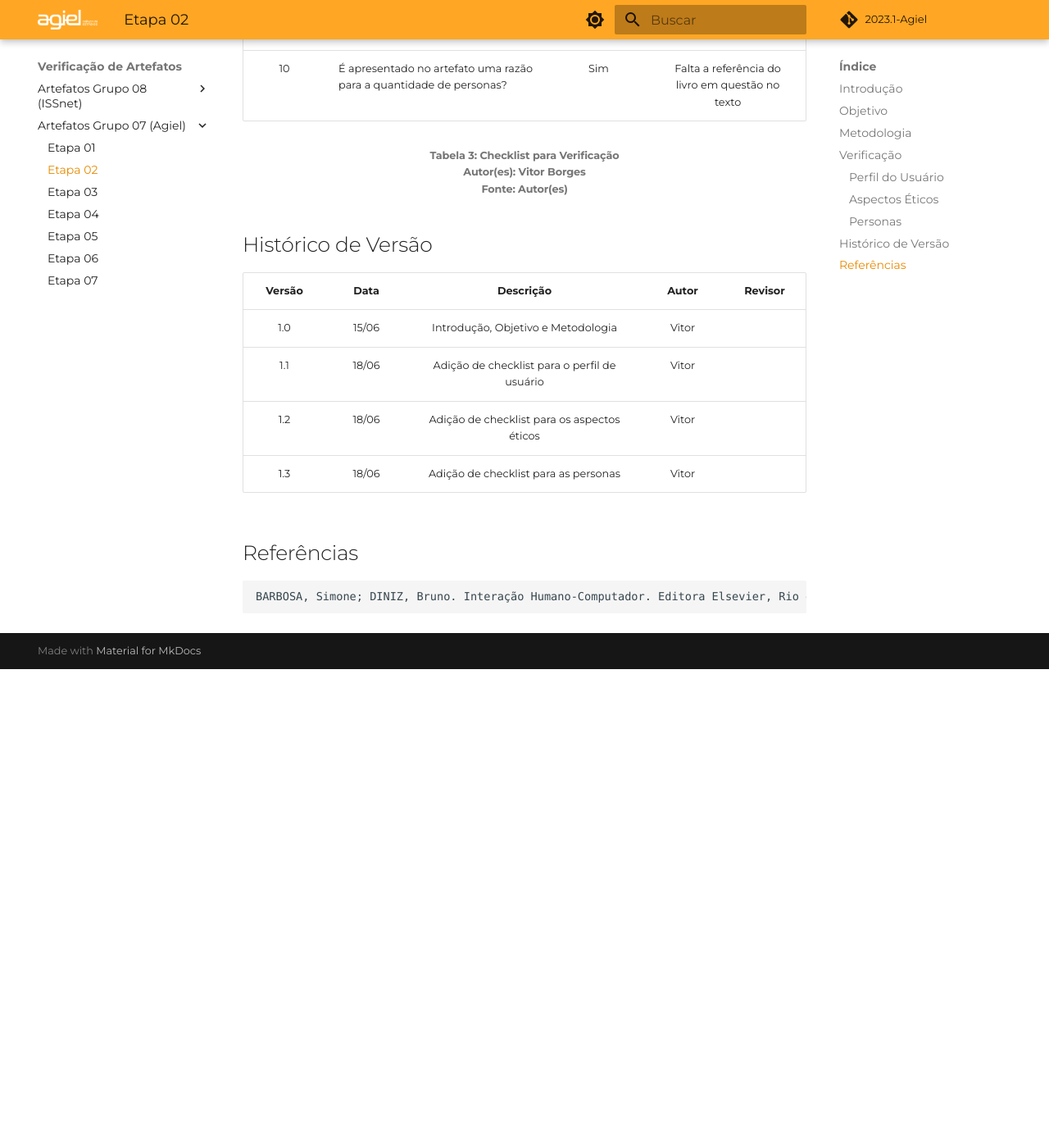
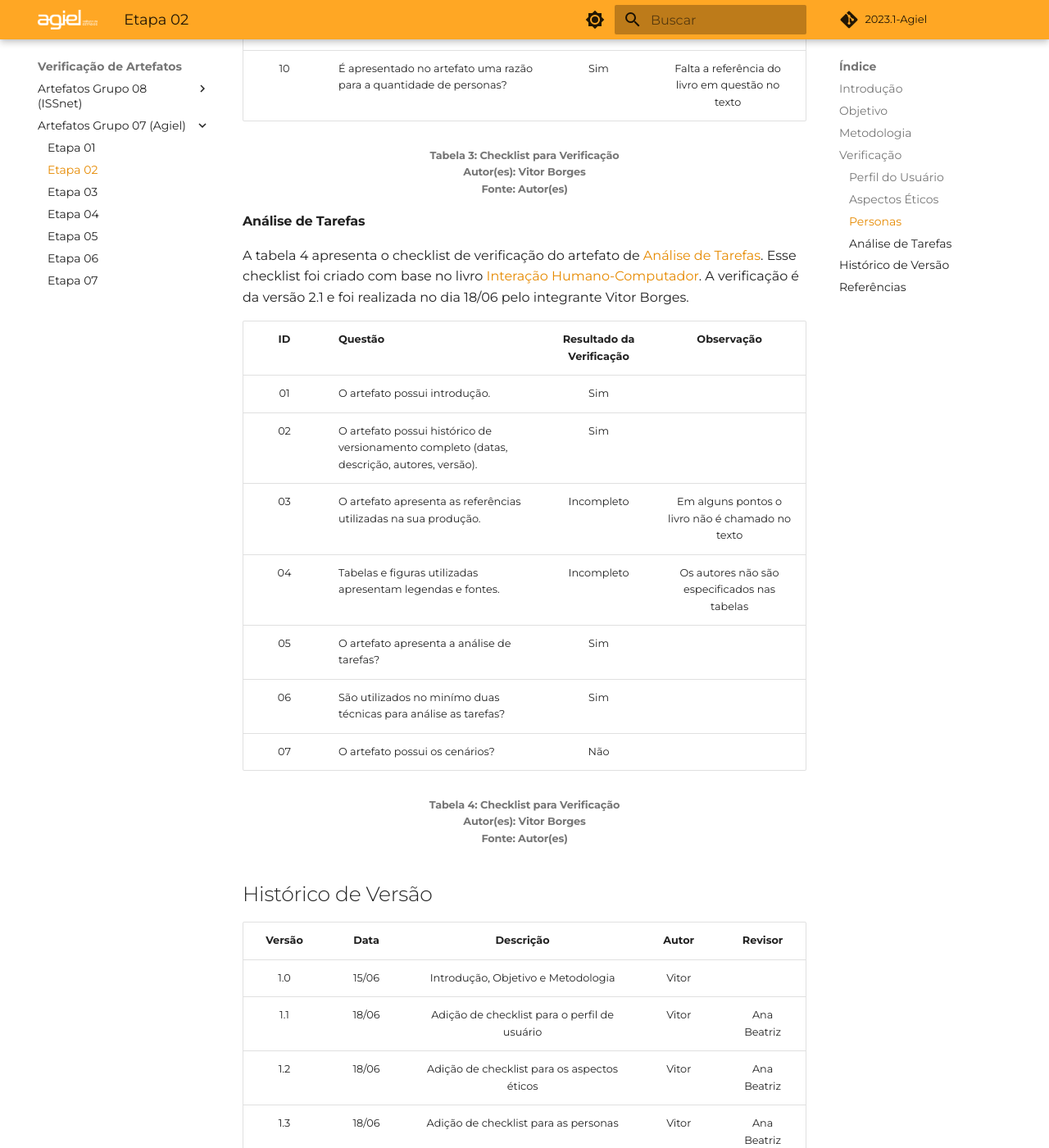
Before and after one commit to Interacao-Humano-Computador/2023.1-Agiel, an MkDocs documentation site: the page built from docs/verificacao/grupo_7/etapa_2.md, in a window 1280 px wide and 1400 px high, scrolled down 3847 px. Shown: the whole window at 82% size. Built offline with MkDocs 1.6.1 and Material for MkDocs 9.7.7, drawn with Linux system fonts in a browser that asks for light colours; some web fonts are replaced; comment, search, counter and statistics services are not loaded; before the commit the page ends 4663 px from its top, so only the background shows below that; some of the changed text lies outside the part shown.

Commit message:
docs: adicionado checklist para a análsie de tarefas

````diff
--- a/docs/verificacao/grupo_7/etapa_2.md
+++ b/docs/verificacao/grupo_7/etapa_2.md
@@ -76,14 +76,34 @@ A verificação é da versão 1.0 e foi realizada no dia 18/06 pelo integrante V
 <br> Autor(es): Vitor Borges
 <br>Fonte: Autor(es)</h6>
 
+#### Análise de Tarefas
+
+A tabela 4 apresenta o checklist de verificação do artefato de <a href="https://interacao-humano-computador.github.io/2023.1-Agiel/requisitos/analise_tarefas/">Análise de Tarefas</a>. Esse checklist foi criado com base no livro [Interação Humano-Computador](#referências).
+A verificação é da versão 2.1 e foi realizada no dia 18/06 pelo integrante Vitor Borges.
+
+| ID |Questão| Resultado da Verificação | Observação |
+| :---: | --- | :---: |  :---: |
+| 01 | O artefato possui introdução.  | Sim | |
+| 02 | O artefato possui histórico de versionamento completo (datas, descrição, autores, versão).  | Sim | |
+| 03 |  O artefato apresenta as referências utilizadas na sua produção.  | Incompleto | Em alguns pontos o livro não é chamado no texto |
+| 04 | Tabelas e figuras utilizadas apresentam legendas e fontes.  | Incompleto | Os autores não são especificados nas tabelas |
+| 05 | O artefato apresenta a análise de tarefas? | Sim | |
+| 06 | São utilizados no minímo duas técnicas para análise as tarefas? | Sim | |
+| 07 | O artefato possui os cenários? | Não | |
+
+<h6 align = "center"> Tabela 4: Checklist para Verificação
+<br> Autor(es): Vitor Borges
+<br>Fonte: Autor(es)</h6>
+
 ## Histórico de Versão
 
 | Versão | Data  |            Descrição              |     Autor      |    Revisor    |
 |:------:|:-----:|:---------------------------------:|:--------------:|:-------------:|
 |  1.0   | 15/06  | Introdução, Objetivo e Metodologia | Vitor | |
-|  1.1   | 18/06 | Adição de checklist para o perfil de usuário | Vitor | |
-|  1.2   | 18/06 | Adição de checklist para os aspectos éticos | Vitor | |
-|  1.3   | 18/06 | Adição de checklist para as personas | Vitor | |
+|  1.1   | 18/06 | Adição de checklist para o perfil de usuário | Vitor | Ana Beatriz |
+|  1.2   | 18/06 | Adição de checklist para os aspectos éticos | Vitor | Ana Beatriz|
+|  1.3   | 18/06 | Adição de checklist para as personas | Vitor | Ana Beatriz |
+|  1.4   | 18/06 | Adição de checklist para a análise de tarefas | Vitor | Ana Beatriz |
 
 ## Referências
 ```
````
